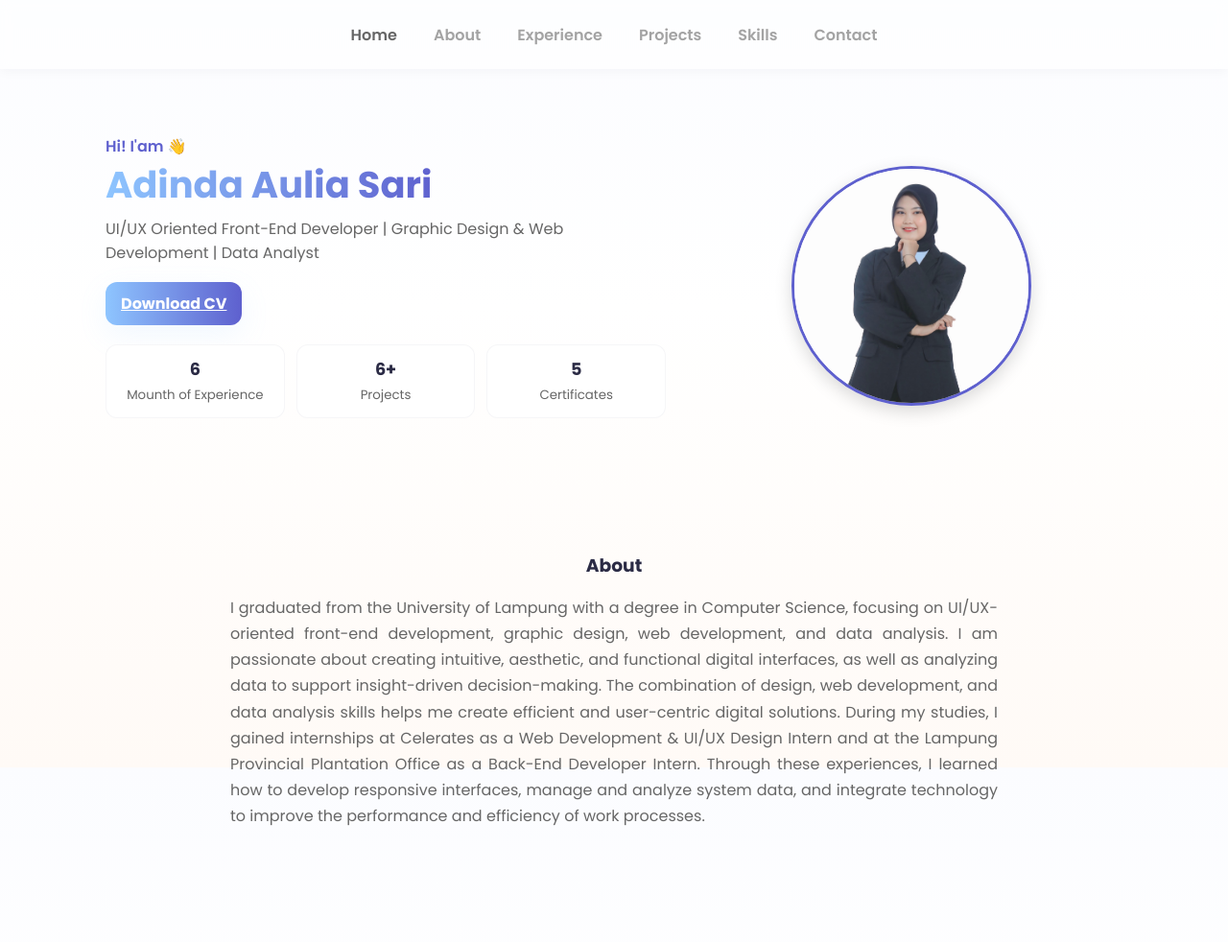
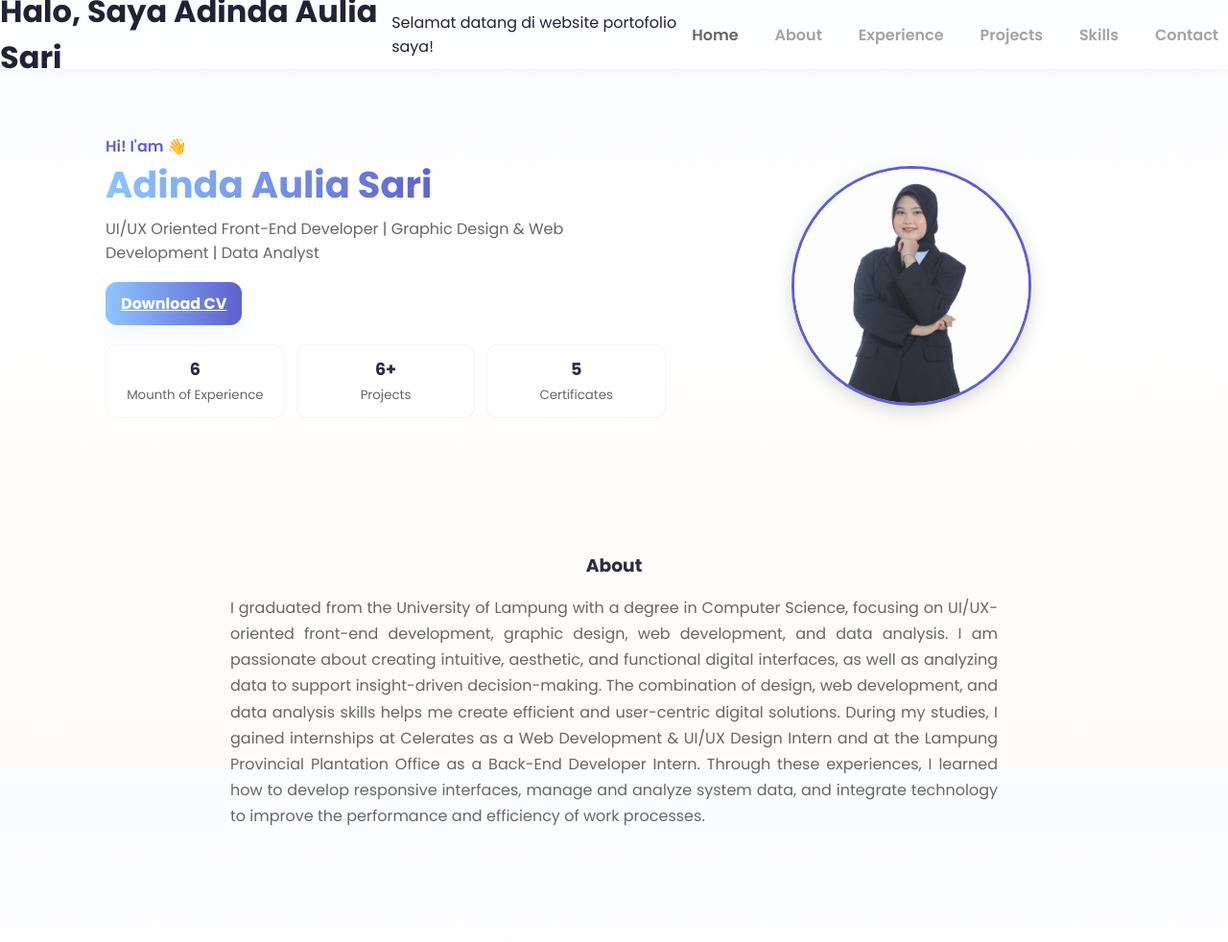
Before and after one commit to Adindaauliasari/Adindaauliasari.github.io, a plain HTML site: page index.html in a window 1280 px wide. Shown: the top 982 px of the page at 96% size. Drawn offline with Linux system fonts and the light colour scheme; files whose address does not match are found by name.

Commit message:
Update index.html

```diff
--- a/index.html
+++ b/index.html
@@ -3,7 +3,7 @@
 <head>
   <meta charset="utf-8" />
   <meta name="viewport" content="width=device-width,initial-scale=1" />
-  <title>Adinda Aulia Sari — Portfolio</title>
+  <title> Adinda Aulia Sari — Portfolio </title>
   <meta name="description" content="Portfolio Adinda Aulia Sari — UI/UX Oriented Front-End Developer & Data Analyst" />
   <link href="https://fonts.googleapis.com/css2?family=Poppins:wght@300;400;600;700&display=swap" rel="stylesheet">
    <link rel="stylesheet" href="main.css" />
@@ -11,7 +11,8 @@
 <body>
   <header>
 
-
+ <h1>Halo, Saya Adinda Aulia Sari</h1>
+        <p>Selamat datang di website portofolio saya!</p>
       <nav>
         <ul>
           <li><a href="#home">Home</a></li>
```
